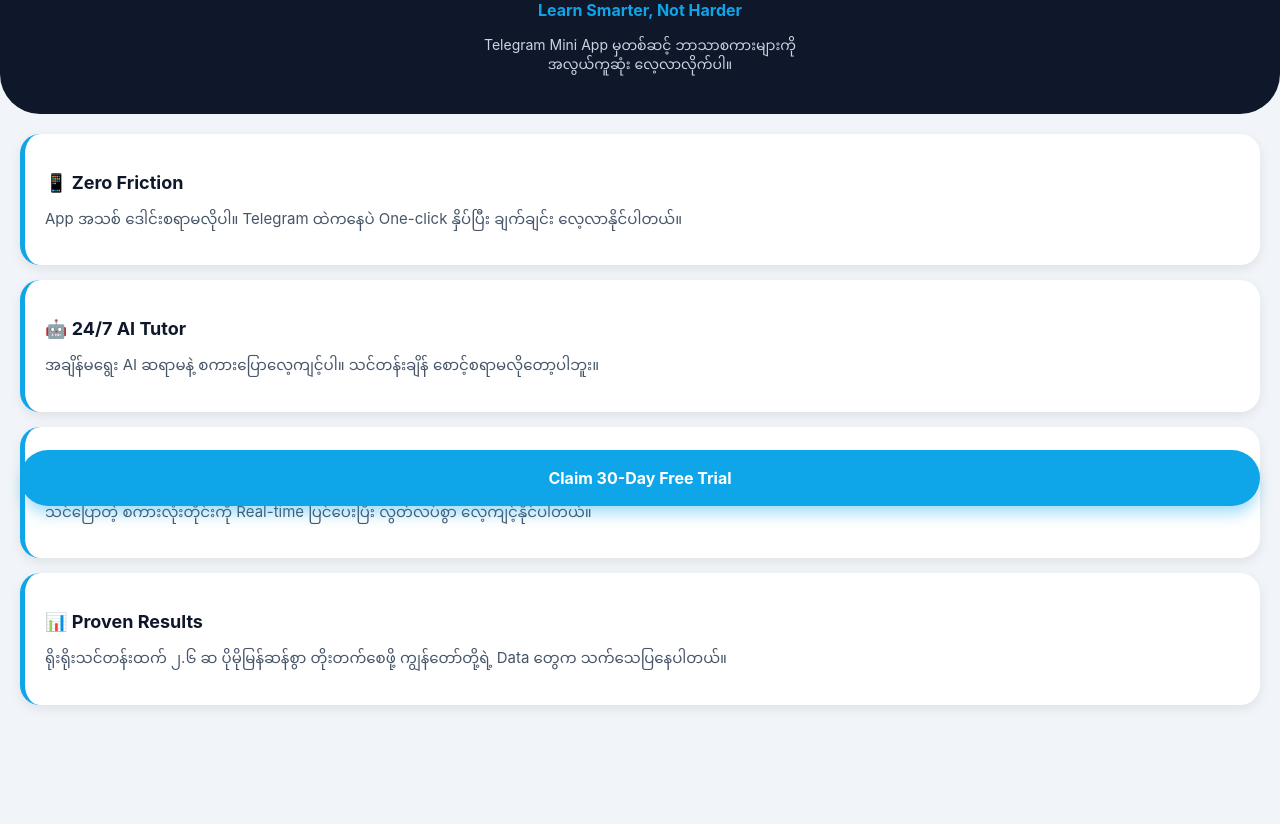
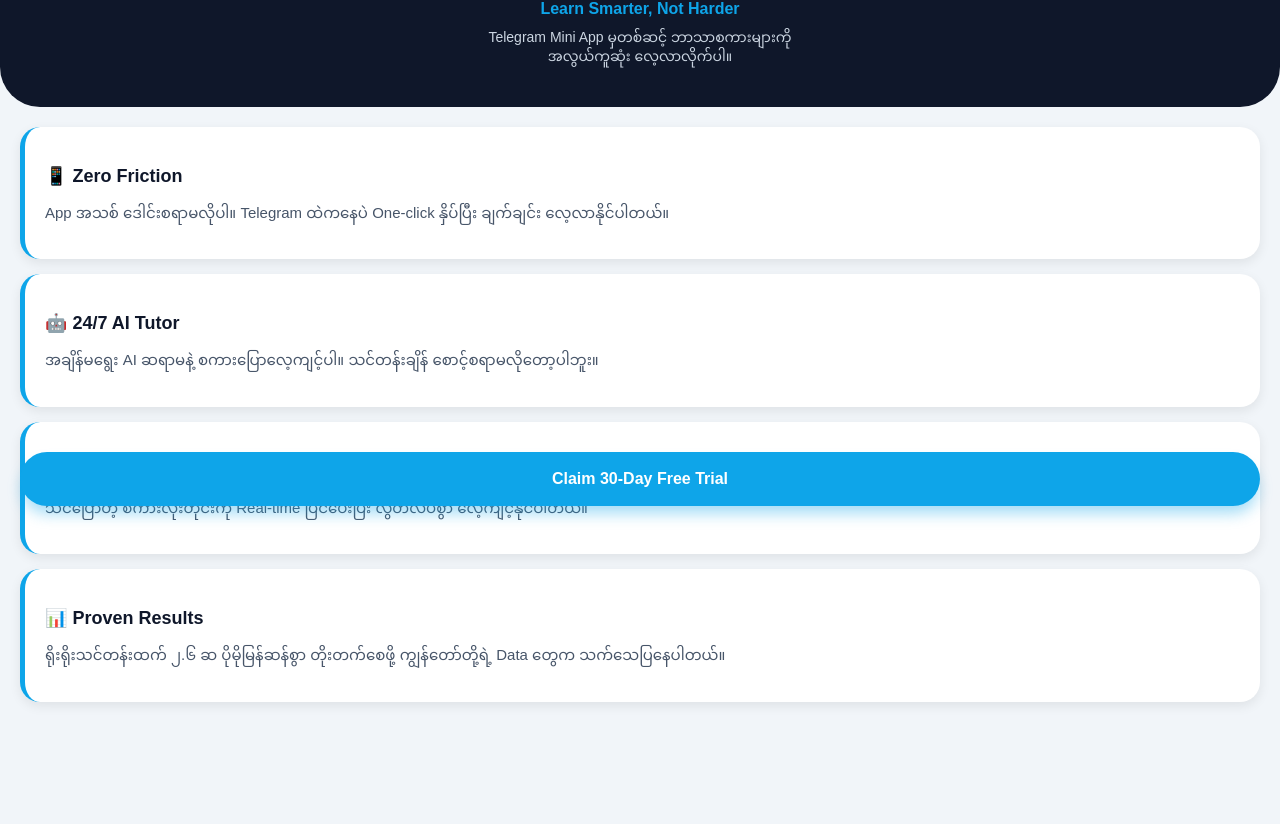
Before and after one commit to phyoea229-art/su, a plain HTML site: page index.html in a window 1280 px wide. Shown: the part 274-1098 px from the top of the page. Drawn offline with Linux system fonts and the light colour scheme.

Commit message:
Update index.html

```diff
--- a/index.html
+++ b/index.html
@@ -6,14 +6,14 @@
     <title>SU Language Hub</title>
     <style>
         :root { --primary: #0ea5e9; --dark: #0f172a; --white: #ffffff; }
-        body { font-family: -apple-system, BlinkMacSystemFont, "Segoe UI", Roboto, Helvetica, Arial, sans-serif; background: #f1f5f9; padding-bottom: 90px; margin: 0; }
+        body { font-family: sans-serif; background: #f1f5f9; padding-bottom: 90px; margin: 0; }
 
         /* Hero Section */
         .hero { background: var(--dark); color: var(--white); padding: 40px 20px; text-align: center; border-bottom-left-radius: 40px; border-bottom-right-radius: 40px; }
         .hero img { width: 140px; height: 140px; margin-bottom: 15px; border-radius: 50%; border: 3px solid var(--primary); background: white; }
         .hero h1 { font-size: 26px; margin-bottom: 8px; }
-        .hero p { color: var(--primary); font-weight: bold; margin-bottom: 15px; }
-        .hero .subtitle { color: #cbd5e1; font-size: 14px; line-height: 1.4; }
+        .hero p { color: var(--primary); font-weight: bold; margin-bottom: 10px; }
+        .hero .subtitle { color: #cbd5e1; font-size: 14px; line-height: 1.4; margin-top: 10px; }
 
         /* Content Section */
         .content { padding: 20px; }
@@ -34,7 +34,7 @@
 <body>
 
     <section class="hero">
-        <img src="https://i.ibb.co/xxxxxxx/logo.png" alt="SU Language Hub Logo">
+        <img src="logo.png" alt="SU Language Hub Logo">
         <h1>SU Language Hub</h1>
         <p>Learn Smarter, Not Harder</p>
         <div class="subtitle">Telegram Mini App မှတစ်ဆင့် ဘာသာစကားများကို<br>အလွယ်ကူဆုံး လေ့လာလိုက်ပါ။</div>
```
